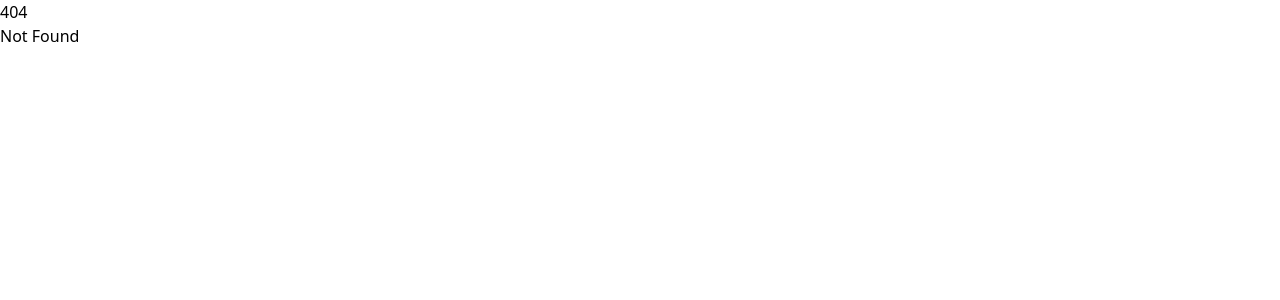
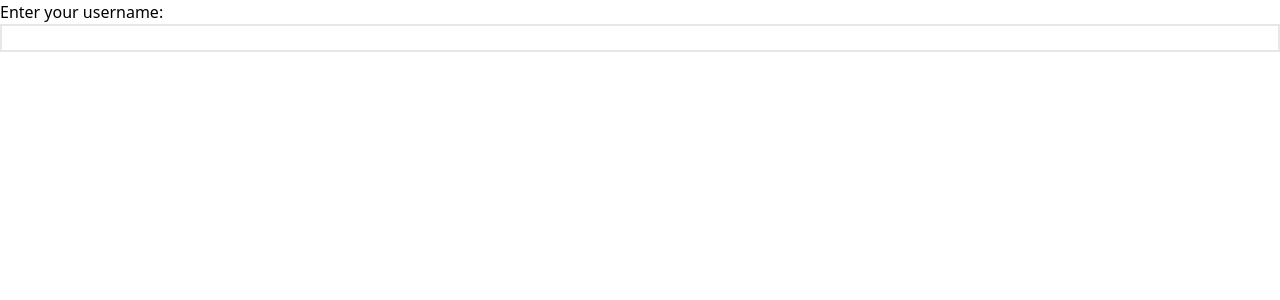
Before and after one commit to StockerMC/TutorConnect, a SvelteKit app: page /login in a window 1280 px wide. Before the commit this address had no page. Shown: the top 300 px of the page. Built offline with nearby package versions, Linux system fonts and the light colour scheme.

Commit message:
Added pocketbase types for users

```diff
--- /dev/null
+++ b/src/routes/login/+page.svelte
@@ -0,0 +1,8 @@
+<div class="justify-center content-center items-center">
+    <form>
+        <div class="flex flex-col">
+            <label for="username">Enter your username:</label>
+            <input type="text" name="username" class="border-2"/>
+        </div>
+    </form>
+</div>
```
